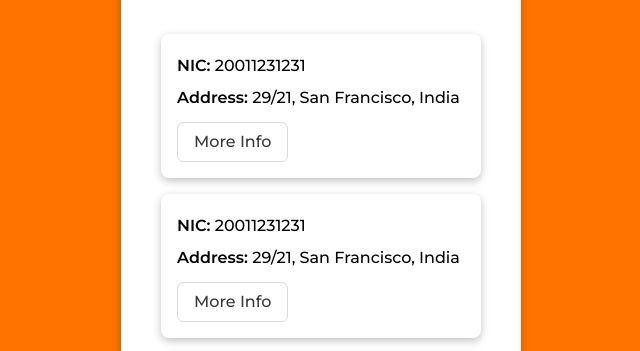
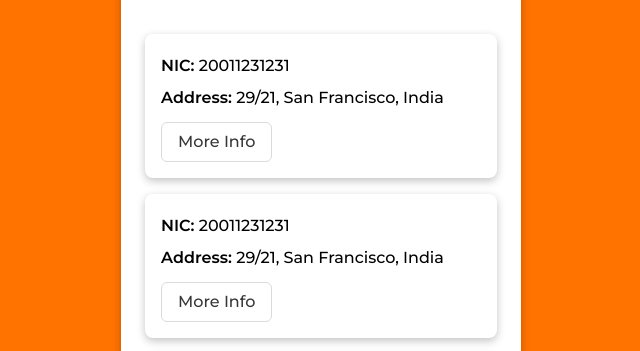
Before and after one commit to NimBuzz01/Grama-Check-Front-End, a plain HTML site: page pending-requests.html in a window 1280 px wide. Shown: the part 393-744 px from the top of the page, without its empty margins (319-959 px from the left). Drawn offline with Linux system fonts and the light colour scheme.

Commit message:
margin changes

```diff
--- a/style.css
+++ b/style.css
@@ -283,7 +283,7 @@ hr {
 
 .pending-card {
     box-shadow: rgba(0, 0, 0, 0.24) 0px 3px 8px;
-    margin: 1em 0.5em;
+    margin: 1em -0.5em;
     padding: 1em;
     border-radius: 8px;
     line-height: 2;
```
